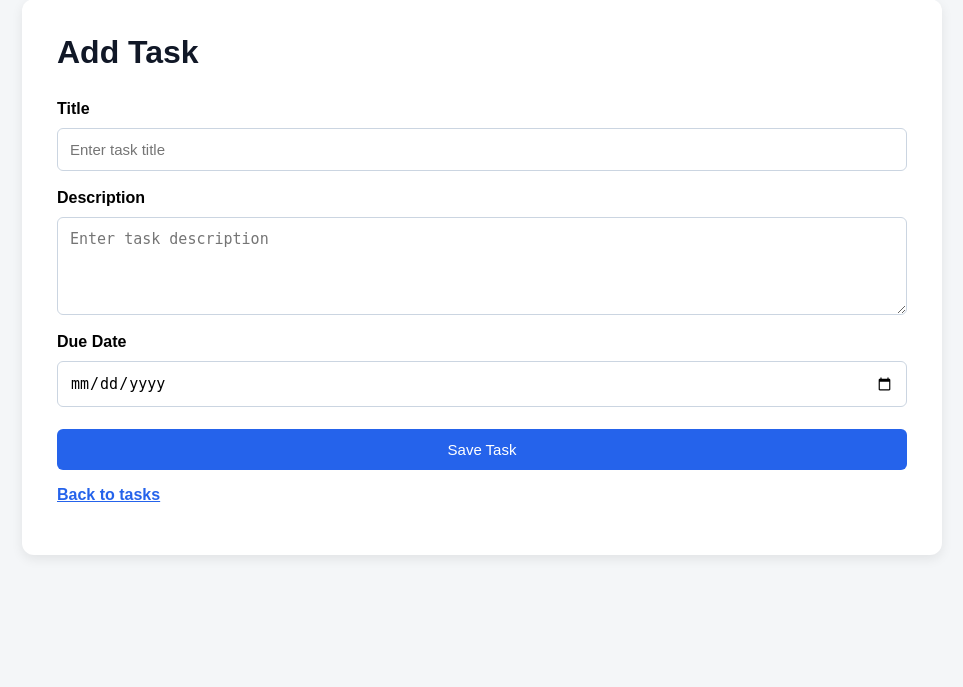
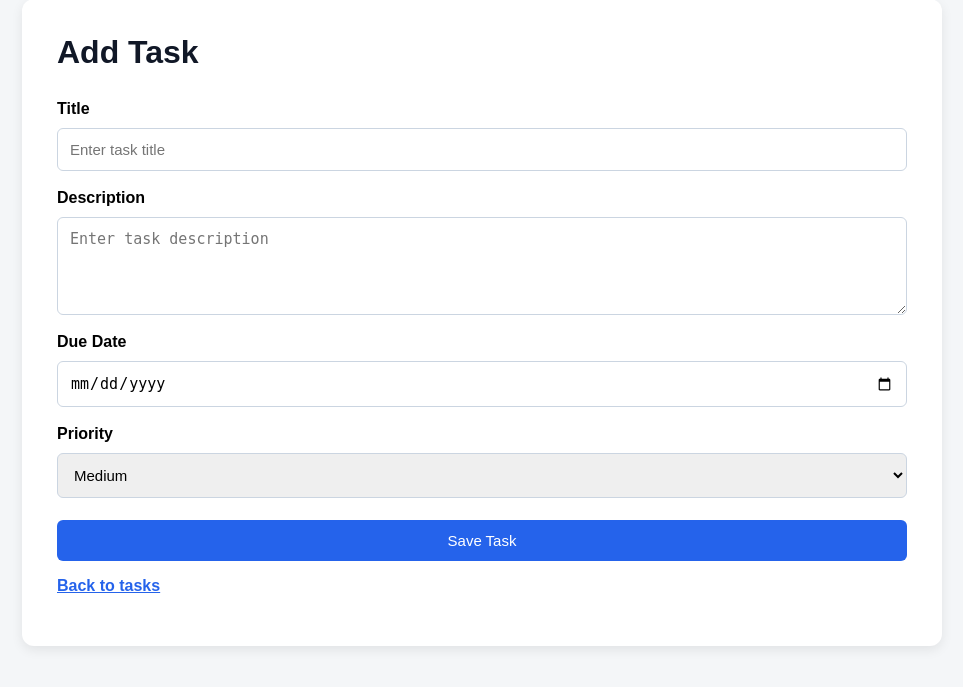
Before and after one commit to SWEkadi/Task-Tracker, a Django app: page /add/ in a window 1280 px wide. Shown: the part 71-758 px from the top of the page, without its empty margins (158-1121 px from the left). Run offline with Django 4.2, Linux system fonts and the light colour scheme; the visitor is signed in with stand-in values (Sample User, id 1).

Commit message:
KAN-4 add task priority field

```diff
--- a/tasks/admin.py
+++ b/tasks/admin.py
@@ -4,6 +4,6 @@ from .models import Task
 
 @admin.register(Task)
 class TaskAdmin(admin.ModelAdmin):
-    list_display = ('title', 'user', 'is_completed', 'created_at')
-    list_filter = ('is_completed', 'created_at')
+    list_display = ('title', 'user', 'priority', 'status', 'is_completed', 'created_at')
+    list_filter = ('priority', 'status', 'is_completed', 'created_at')
     search_fields = ('title', 'description', 'user__username')
--- a/tasks/templates/tasks/add_task.html
+++ b/tasks/templates/tasks/add_task.html
@@ -15,6 +15,13 @@
     <label>Due Date</label>
     <input type="date" name="due_date" value="{{ due_date|default:'' }}">
 
+    <label>Priority</label>
+    <select name="priority" required>
+        {% for value, label in priority_choices %}
+            <option value="{{ value }}" {% if priority == value %}selected{% endif %}>{{ label }}</option>
+        {% endfor %}
+    </select>
+
     <button type="submit" class="btn btn-full">Save Task</button>
 </form>
 
--- a/tasks/templates/tasks/base.html
+++ b/tasks/templates/tasks/base.html
@@ -84,6 +84,28 @@
             color: #374151;
         }
 
+        .priority {
+            display: inline-block;
+            padding: 4px 8px;
+            border-radius: 6px;
+            font-weight: bold;
+        }
+
+        .priority-high {
+            background-color: #fee2e2;
+            color: #991b1b;
+        }
+
+        .priority-medium {
+            background-color: #fef3c7;
+            color: #92400e;
+        }
+
+        .priority-low {
+            background-color: #dcfce7;
+            color: #166534;
+        }
+
         .actions {
             display: flex;
             gap: 8px;
@@ -98,7 +120,8 @@
         }
 
         .form-box input,
-        .form-box textarea {
+        .form-box textarea,
+        .form-box select {
             padding: 12px;
             border: 1px solid #cbd5e1;
             border-radius: 6px;
--- a/tasks/templates/tasks/task_list.html
+++ b/tasks/templates/tasks/task_list.html
@@ -44,6 +44,11 @@
                 {{ task.due_date|default:"No due date" }}
             </p>
 
+            <p>
+                Priority:
+                <span class="priority priority-{{ task.priority }}">{{ task.get_priority_display }}</span>
+            </p>
+
             <p class="status">
                 Status:
                 {% if task.status == 'done' %}
--- a/tasks/views.py
+++ b/tasks/views.py
@@ -5,6 +5,15 @@ from django.contrib.auth import login
 from django.contrib import messages
 from django.utils import timezone
 from .models import Task
+
+
+def get_priority_choices():
+    return Task.PRIORITY_CHOICES
+
+
+def is_valid_priority(priority):
+    valid_priorities = [choice[0] for choice in Task.PRIORITY_CHOICES]
+    return priority in valid_priorities
 
 
 def register(request):
@@ -44,34 +53,43 @@ def add_task(request):
         title = request.POST.get('title', '').strip()
         description = request.POST.get('description', '').strip()
         due_date = request.POST.get('due_date', '')
+        priority = request.POST.get('priority', 'medium')
+
+        context = {
+            'title': title,
+            'description': description,
+            'due_date': due_date,
+            'priority': priority,
+            'priority_choices': get_priority_choices(),
+        }
 
         if not title:
             messages.error(request, "Task title cannot be empty.")
-            return render(request, 'tasks/add_task.html', {
-                'title': title,
-                'description': description,
-                'due_date': due_date,
-            })
+            return render(request, 'tasks/add_task.html', context)
+
+        if not is_valid_priority(priority):
+            messages.error(request, "Invalid task priority.")
+            return render(request, 'tasks/add_task.html', context)
 
         if due_date and due_date < timezone.now().date().isoformat():
             messages.error(request, "Due date cannot be in the past.")
-            return render(request, 'tasks/add_task.html', {
-                'title': title,
-                'description': description,
-                'due_date': due_date,
-            })
+            return render(request, 'tasks/add_task.html', context)
 
         Task.objects.create(
             user=request.user,
             title=title,
             description=description,
-            due_date=due_date or None
+            due_date=due_date or None,
+            priority=priority
         )
 
         messages.success(request, "Task added successfully.")
         return redirect('task_list')
 
-    return render(request, 'tasks/add_task.html')
+    return render(request, 'tasks/add_task.html', {
+        'priority_choices': get_priority_choices(),
+        'priority': 'medium',
+    })
 
 
 @login_required
@@ -109,31 +127,39 @@ def edit_task(request, task_id):
         title = request.POST.get('title', '').strip()
         description = request.POST.get('description', '').strip()
         due_date = request.POST.get('due_date', '')
+        priority = request.POST.get('priority', 'medium')
+
+        context = {
+            'task': task,
+            'title': title,
+            'description': description,
+            'due_date': due_date,
+            'priority': priority,
+            'priority_choices': get_priority_choices(),
+        }
 
         if not title:
             messages.error(request, "Task title cannot be empty.")
-            return render(request, 'tasks/edit_task.html', {
-                'task': task,
-                'title': title,
-                'description': description,
-                'due_date': due_date,
-            })
+            return render(request, 'tasks/edit_task.html', context)
+
+        if not is_valid_priority(priority):
+            messages.error(request, "Invalid task priority.")
+            return render(request, 'tasks/edit_task.html', context)
 
         if due_date and due_date < timezone.now().date().isoformat():
             messages.error(request, "Due date cannot be in the past.")
-            return render(request, 'tasks/edit_task.html', {
-                'task': task,
-                'title': title,
-                'description': description,
-                'due_date': due_date,
-            })
+            return render(request, 'tasks/edit_task.html', context)
 
         task.title = title
         task.description = description
         task.due_date = due_date or None
+        task.priority = priority
         task.save()
 
         messages.success(request, "Task updated successfully.")
         return redirect('task_list')
 
-    return render(request, 'tasks/edit_task.html', {'task': task})
+    return render(request, 'tasks/edit_task.html', {
+        'task': task,
+        'priority_choices': get_priority_choices(),
+    })
```
Also changed, not shown: tasks/models.py (+11 -0 lines), tasks/templates/tasks/edit_task.html (+7 -0 lines), tasks/migrations/0004_task_priority.py (added).
